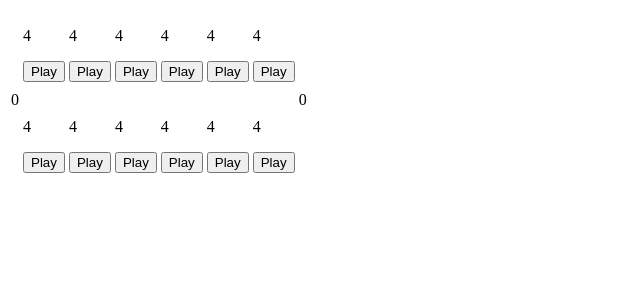
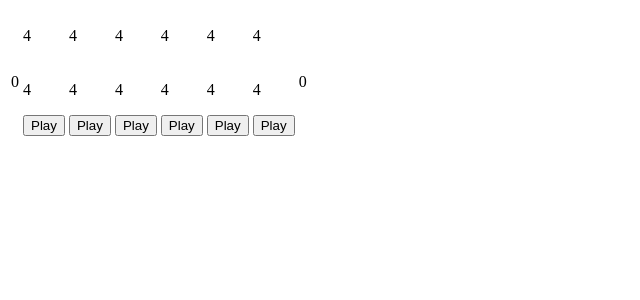
Before and after one commit to rickmzp/mancala, a React app: page / in a window 1280 px wide. Shown: the top 300 px of the page, without its empty margins (0-640 px from the left). Built offline with nearby package versions, Linux system fonts and the light colour scheme; the HTML template or start-up script is replaced by a standard one.

Commit message:
Basic turn management

```diff
--- a/src/index.tsx
+++ b/src/index.tsx
@@ -3,29 +3,31 @@ import { render } from "react-dom";
 
 type HouseProps = {
   piecesCount: number,
+  showPlayButton: boolean,
   className?: string,
   onPlay?: Function,
 }
 
-const House = ({ piecesCount, onPlay, className }: HouseProps) => (
-  <td className={className}>
+const House = ({ piecesCount, onPlay, className, showPlayButton }: HouseProps) => (
+  <td className={`${className} house`}>
     <p className="count">{piecesCount}</p>
-    <p><button onClick={(_event) => onPlay()}>Play</button></p>
+    <p>{showPlayButton && <button onClick={(_event) => onPlay()}>Play</button>}</p>
   </td>
 )
 
+interface PlayerGameState {
+  houses: Array<number>;
+  storeCount: number;
+}
+
 interface GameState {
-  playerA: {
-    houses: Array<number>,
-    storeCount: number,
-  },
-  playerB: {
-    houses: Array<number>,
-    storeCount: number,
-  },
+  currentTurn: string;
+  playerA: PlayerGameState;
+  playerB: PlayerGameState;
 }
 
 const generateInitialGameState = (): GameState =>  ({
+  currentTurn: 'playerA',
   playerA: {
     houses: [4, 4, 4, 4, 4, 4],
     storeCount: 0,
@@ -39,7 +41,7 @@ const generateInitialGameState = (): GameState =>  ({
 const GameBoard = () => {
   const [gameState, setGameState] = useState(generateInitialGameState());
 
-  const playHouse = (index: number, player: keyof GameState) => {
+  const playHouse = (index: number, player: 'playerA' | 'playerB') => {
     const opposingPlayer = player == 'playerA' ? 'playerB' : 'playerA'
     const currentPlayerState = gameState[player];
     const opponentPlayerState = gameState[opposingPlayer];
@@ -67,6 +69,7 @@ const GameBoard = () => {
     }
 
     const newState = generateInitialGameState();
+    newState.currentTurn = opposingPlayer;
     newState[player] = {
       houses: updatedCurrentPlayerHouses,
       storeCount: currentPlayerStoreCount,
@@ -86,6 +89,7 @@ const GameBoard = () => {
         {gameState.playerB.houses.slice().reverse().map((count, index) => (
           <House
             piecesCount={count}
+            showPlayButton={gameState.currentTurn == 'playerB'}
             onPlay={() => playHouse(gameState.playerB.houses.length - index - 1, 'playerB')}
             className={`playerB-house${gameState.playerB.houses.length - index}`}
           />
@@ -96,6 +100,7 @@ const GameBoard = () => {
         {gameState.playerA.houses.map((count, index) => (
           <House
             piecesCount={count}
+            showPlayButton={gameState.currentTurn == 'playerA'}
             onPlay={() => playHouse(index, 'playerA')}
             className={`playerA-house${index + 1}`}
           />
```
Also changed, not shown: 1 other file (tests, documents, lock files or other folders).
